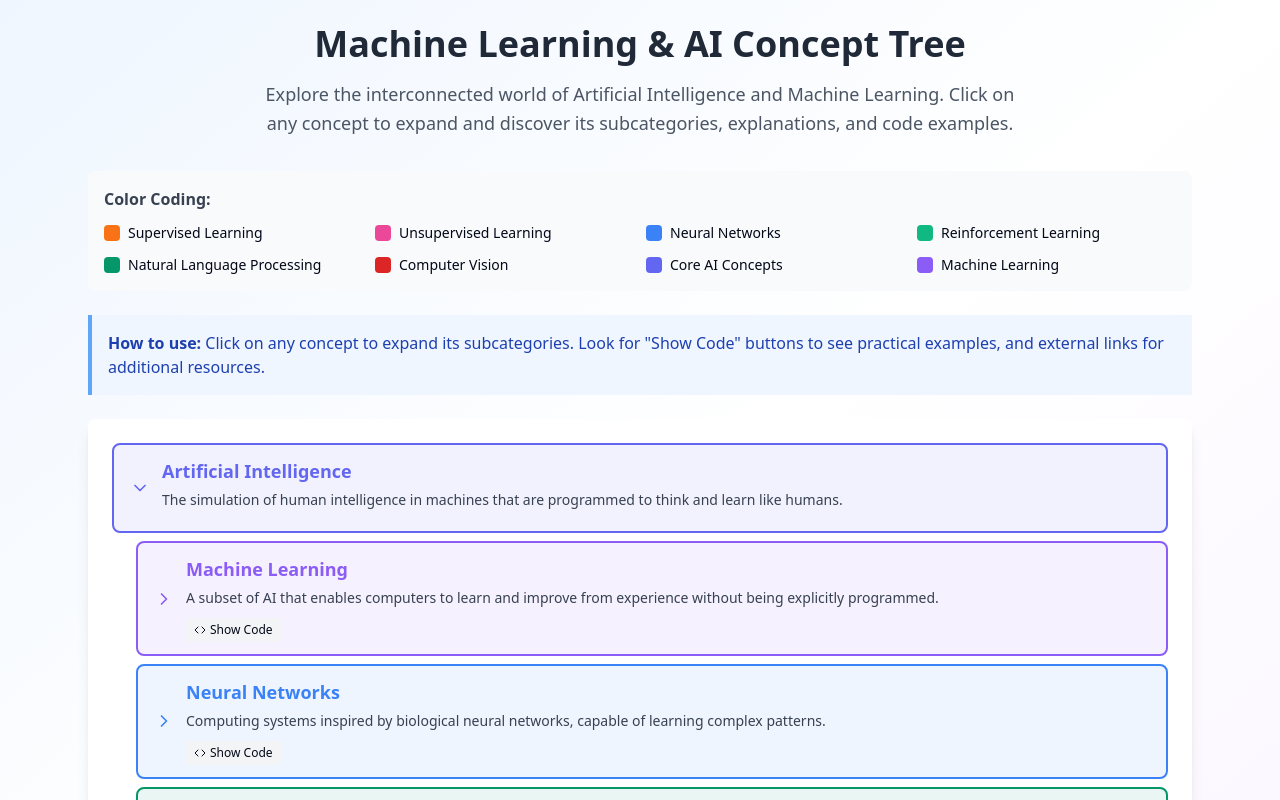
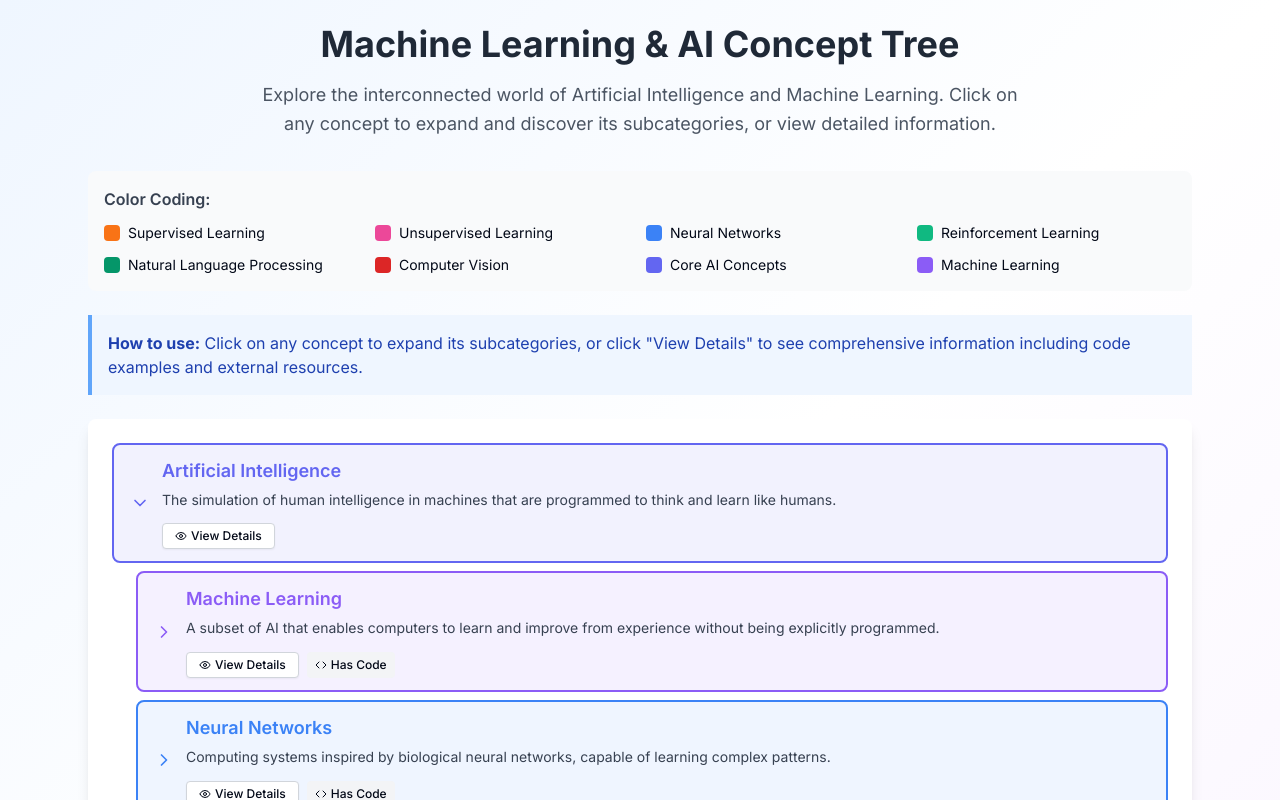
Before and after one commit to Vos88/ai-flow-explorer-guide, a React (Vite) app: page / in a window 1280 px wide. Both pictures are taken after a click on the element 640 px from the left and 487 px from the top of the page. Shown: the top 800 px of the page. Built offline with nearby package versions, Linux system fonts and the light colour scheme.

Commit message:
feat: Implement node content and navigation
Adds a content card for node details, smooth transitions, breadcrumb navigation, and animation effects.

```diff
--- /dev/null
+++ b/src/components/ConceptBreadcrumb.tsx
@@ -0,0 +1,40 @@
+
+import React from 'react';
+import { ChevronRight } from 'lucide-react';
+import { MLConcept } from '@/data/mlConceptsTree';
+
+interface ConceptBreadcrumbProps {
+  path: MLConcept[];
+  onNavigate: (index: number) => void;
+}
+
+export const ConceptBreadcrumb: React.FC<ConceptBreadcrumbProps> = ({ path, onNavigate }) => {
+  if (path.length <= 1) return null;
+
+  return (
+    <nav className="mb-6">
+      <ol className="flex items-center space-x-2 text-sm">
+        {path.map((concept, index) => (
+          <li key={concept.id} className="flex items-center">
+            {index > 0 && (
+              <ChevronRight size={14} className="text-gray-400 mx-2" />
+            )}
+            <button
+              onClick={() => onNavigate(index)}
+              className={`px-2 py-1 rounded transition-colors ${
+                index === path.length - 1
+                  ? 'text-gray-800 font-medium cursor-default'
+                  : 'text-gray-600 hover:text-gray-800 hover:bg-gray-100'
+              }`}
+              style={{
+                color: index === path.length - 1 ? concept.color : undefined
+              }}
+            >
+              {concept.title}
+            </button>
+          </li>
+        ))}
+      </ol>
+    </nav>
+  );
+};
--- /dev/null
+++ b/src/components/ConceptCard.tsx
@@ -0,0 +1,81 @@
+
+import React from 'react';
+import { ExternalLink, Code, ArrowLeft } from 'lucide-react';
+import { MLConcept } from '@/data/mlConceptsTree';
+import { Card, CardContent, CardHeader, CardTitle } from '@/components/ui/card';
+
+interface ConceptCardProps {
+  concept: MLConcept;
+  onBack: () => void;
+}
+
+export const ConceptCard: React.FC<ConceptCardProps> = ({ concept, onBack }) => {
+  return (
+    <div className="w-full max-w-4xl mx-auto">
+      {/* Back Button */}
+      <button
+        onClick={onBack}
+        className="flex items-center gap-2 mb-4 px-4 py-2 text-gray-600 hover:text-gray-800 hover:bg-gray-100 rounded-lg transition-colors"
+      >
+        <ArrowLeft size={16} />
+        Back to Tree
+      </button>
+
+      <Card className="shadow-lg">
+        <CardHeader
+          className="border-l-4"
+          style={{ borderLeftColor: concept.color }}
+        >
+          <CardTitle
+            className="text-2xl font-bold"
+            style={{ color: concept.color }}
+          >
+            {concept.title}
+          </CardTitle>
+        </CardHeader>
+
+        <CardContent className="space-y-6">
+          {/* Description */}
+          <div>
+            <h3 className="text-lg font-semibold mb-2 text-gray-800">Description</h3>
+            <p className="text-gray-700 leading-relaxed">{concept.description}</p>
+          </div>
+
+          {/* Code Example */}
+          {concept.codeExample && (
+            <div>
+              <h3 className="text-lg font-semibold mb-2 text-gray-800 flex items-center gap-2">
+                <Code size={18} />
+                Code Example
+              </h3>
+              <pre className="bg-gray-900 text-green-400 p-4 rounded-lg overflow-x-auto text-sm border">
+                <code>{concept.codeExample}</code>
+              </pre>
+            </div>
+          )}
+
+          {/* External Links */}
+          {concept.externalLinks && concept.externalLinks.length > 0 && (
+            <div>
+              <h3 className="text-lg font-semibold mb-2 text-gray-800">External Resources</h3>
+              <div className="space-y-2">
+                {concept.externalLinks.map((link, index) => (
+                  <a
+                    key={index}
+                    href={link.url}
+                    target="_blank"
+                    rel="noopener noreferrer"
+                    className="flex items-center gap-2 p-3 bg-blue-50 hover:bg-blue-100 rounded-lg border border-blue-200 transition-colors"
+                  >
+                    <ExternalLink size={16} className="text-blue-600" />
+                    <span className="text-blue-700 font-medium">{link.title}</span>
+                  </a>
+                ))}
+              </div>
+            </div>
+          )}
+        </CardContent>
+      </Card>
+    </div>
+  );
+};
--- a/src/components/ConceptNode.tsx
+++ b/src/components/ConceptNode.tsx
@@ -1,16 +1,16 @@
 
 import React, { useState } from 'react';
-import { ChevronDown, ChevronRight, Code, ExternalLink } from 'lucide-react';
+import { ChevronDown, ChevronRight, Code, ExternalLink, Eye } from 'lucide-react';
 import { MLConcept } from '@/data/mlConceptsTree';
 
 interface ConceptNodeProps {
   concept: MLConcept;
   level: number;
+  onViewDetails: (concept: MLConcept) => void;
 }
 
-export const ConceptNode: React.FC<ConceptNodeProps> = ({ concept, level }) => {
+export const ConceptNode: React.FC<ConceptNodeProps> = ({ concept, level, onViewDetails }) => {
   const [isExpanded, setIsExpanded] = useState(false);
-  const [showCode, setShowCode] = useState(false);
 
   const hasChildren = concept.children && concept.children.length > 0;
   const indent = level * 24;
@@ -21,11 +21,16 @@ export const ConceptNode: React.FC<ConceptNodeProps> = ({ concept, level }) => {
     }
   };
 
+  const handleViewDetails = (e: React.MouseEvent) => {
+    e.stopPropagation();
+    onViewDetails(concept);
+  };
+
   return (
     <div className="concept-node">
       {/* Main Node */}
       <div
-        className={`flex items-center py-3 px-4 rounded-lg border-2 mb-2 cursor-pointer transition-all duration-200 hover:shadow-md ${
+        className={`flex items-center py-3 px-4 rounded-lg border-2 mb-2 cursor-pointer transition-all duration-300 hover:shadow-md transform hover:scale-[1.01] ${
           hasChildren ? 'hover:scale-[1.02]' : ''
         }`}
         style={{
@@ -37,7 +42,7 @@ export const ConceptNode: React.FC<ConceptNodeProps> = ({ concept, level }) => {
       >
         {/* Expand/Collapse Icon */}
         {hasChildren && (
-          <div className="mr-3">
+          <div className="mr-3 transition-transform duration-200">
             {isExpanded ? (
               <ChevronDown size={20} style={{ color: concept.color }} />
             ) : (
@@ -59,60 +64,46 @@ export const ConceptNode: React.FC<ConceptNodeProps> = ({ concept, level }) => {
           </p>
 
           {/* Action Buttons */}
-          <div className="flex gap-2 mt-2">
+          <div className="flex gap-2 mt-3">
+            <button
+              onClick={handleViewDetails}
+              className="flex items-center gap-1 px-3 py-1 bg-white hover:bg-gray-50 rounded border border-gray-300 text-xs font-medium transition-colors shadow-sm"
+            >
+              <Eye size={12} />
+              View Details
+            </button>
+
             {concept.codeExample && (
-              <button
-                onClick={(e) => {
-                  e.stopPropagation();
-                  setShowCode(!showCode);
-                }}
-                className="flex items-center gap-1 px-2 py-1 bg-gray-100 hover:bg-gray-200 rounded text-xs font-medium"
-              >
+              <div className="flex items-center gap-1 px-2 py-1 bg-gray-100 rounded text-xs font-medium">
                 <Code size={12} />
-                {showCode ? 'Hide Code' : 'Show Code'}
-              </button>
+                Has Code
+              </div>
             )}
 
-            {concept.externalLinks && concept.externalLinks.map((link, index) => (
-              <a
-                key={index}
-                href={link.url}
-                target="_blank"
-                rel="noopener noreferrer"
-                onClick={(e) => e.stopPropagation()}
-                className="flex items-center gap-1 px-2 py-1 bg-blue-100 hover:bg-blue-200 rounded text-xs font-medium text-blue-700"
-              >
+            {concept.externalLinks && concept.externalLinks.length > 0 && (
+              <div className="flex items-center gap-1 px-2 py-1 bg-blue-100 rounded text-xs font-medium text-blue-700">
                 <ExternalLink size={12} />
-                {link.title}
-              </a>
-            ))}
+                {concept.externalLinks.length} Link{concept.externalLinks.length > 1 ? 's' : ''}
+              </div>
+            )}
           </div>
         </div>
       </div>
 
-      {/* Code Example */}
-      {showCode && concept.codeExample && (
+      {/* Child Nodes with Animation */}
+      {isExpanded && hasChildren && (
         <div
-          className="mb-4 rounded-lg border-l-4"
+          className="child-nodes animate-fade-in origin-center"
           style={{
-            marginLeft: `${indent + 24}px`,
-            borderLeftColor: concept.color
+            animation: 'fadeInScale 400ms ease-in-out'
           }}
         >
-          <pre className="bg-gray-900 text-green-400 p-4 rounded-r-lg overflow-x-auto text-sm">
-            <code>{concept.codeExample}</code>
-          </pre>
-        </div>
-      )}
-
-      {/* Child Nodes */}
-      {isExpanded && hasChildren && (
-        <div className="child-nodes">
           {concept.children!.map((child) => (
             <ConceptNode
               key={child.id}
               concept={child}
               level={level + 1}
+              onViewDetails={onViewDetails}
             />
           ))}
         </div>
--- a/src/components/MLConceptTree.tsx
+++ b/src/components/MLConceptTree.tsx
@@ -1,9 +1,51 @@
 
-import React from 'react';
+import React, { useState } from 'react';
 import { ConceptNode } from './ConceptNode';
-import { mlConceptsTree } from '@/data/mlConceptsTree';
+import { ConceptCard } from './ConceptCard';
+import { ConceptBreadcrumb } from './ConceptBreadcrumb';
+import { mlConceptsTree, MLConcept } from '@/data/mlConceptsTree';
 
 export const MLConceptTree: React.FC = () => {
+  const [selectedConcept, setSelectedConcept] = useState<MLConcept | null>(null);
+  const [navigationPath, setNavigationPath] = useState<MLConcept[]>([mlConceptsTree]);
+
+  const handleViewDetails = (concept: MLConcept) => {
+    setSelectedConcept(concept);
+
+    // Build navigation path to this concept
+    const path = findPathToConcept(mlConceptsTree, concept.id);
+    if (path) {
+      setNavigationPath(path);
+    }
+  };
+
+  const handleBackToTree = () => {
+    setSelectedConcept(null);
+  };
+
+  const handleBreadcrumbNavigate = (index: number) => {
+    setNavigationPath(navigationPath.slice(0, index + 1));
+    setSelectedConcept(null);
+  };
+
+  // Helper function to find path to a concept
+  const findPathToConcept = (root: MLConcept, targetId: string, currentPath: MLConcept[] = []): MLConcept[] | null => {
+    const newPath = [...currentPath, root];
+
+    if (root.id === targetId) {
+      return newPath;
+    }
+
+    if (root.children) {
+      for (const child of root.children) {
+        const result = findPathToConcept(child, targetId, newPath);
+        if (result) return result;
+      }
+    }
+
+    return null;
+  };
+
   return (
     <div className="max-w-6xl mx-auto p-6">
       {/* Header */}
@@ -13,10 +55,26 @@ export const MLConceptTree: React.FC = () => {
         </h1>
         <p className="text-lg text-gray-600 max-w-3xl mx-auto leading-relaxed">
           Explore the interconnected world of Artificial Intelligence and Machine Learning.
-          Click on any concept to expand and discover its subcategories, explanations, and code examples.
+          Click on any concept to expand and discover its subcategories, or view detailed information.
         </p>
       </div>
 
+      {/* Breadcrumb Navigation */}
+      <ConceptBreadcrumb
+        path={navigationPath}
+        onNavigate={handleBreadcrumbNavigate}
+      />
+
+      {selectedConcept ? (
+        /* Detailed View */
+        <div className="animate-fade-in">
+          <ConceptCard
+            concept={selectedConcept}
+            onBack={handleBackToTree}
+          />
+        </div>
+      ) : (
+        <>
           {/* Legend */}
           <div className="bg-gray-50 rounded-lg p-4 mb-6">
             <h3 className="font-semibold text-gray-700 mb-3">Color Coding:</h3>
@@ -59,15 +117,21 @@ export const MLConceptTree: React.FC = () => {
           {/* Instructions */}
           <div className="bg-blue-50 border-l-4 border-blue-400 p-4 mb-6">
             <p className="text-blue-800">
-          <strong>How to use:</strong> Click on any concept to expand its subcategories.
-          Look for "Show Code" buttons to see practical examples, and external links for additional resources.
+              <strong>How to use:</strong> Click on any concept to expand its subcategories, or click "View Details"
+              to see comprehensive information including code examples and external resources.
             </p>
           </div>
 
           {/* Tree Visualization */}
           <div className="bg-white rounded-lg shadow-lg p-6">
-        <ConceptNode concept={mlConceptsTree} level={0} />
+            <ConceptNode
+              concept={navigationPath[navigationPath.length - 1]}
+              level={0}
+              onViewDetails={handleViewDetails}
+            />
           </div>
+        </>
+      )}
 
       {/* Footer */}
       <div className="text-center mt-8 text-gray-500 text-sm">
--- a/src/index.css
+++ b/src/index.css
@@ -1,96 +1,63 @@
+
+@import url("https://fonts.googleapis.com/css2?family=Inter:wght@400;500;600;700&display=swap");
 @tailwind base;
 @tailwind components;
 @tailwind utilities;
-
-/* Definition of the design system. All colors, gradients, fonts, etc should be defined here.
-All colors MUST be HSL.
-*/
 
 @layer base {
   :root {
     --background: 0 0% 100%;
     --foreground: 222.2 84% 4.9%;
-
     --card: 0 0% 100%;
     --card-foreground: 222.2 84% 4.9%;
-
     --popover: 0 0% 100%;
     --popover-foreground: 222.2 84% 4.9%;
-
     --primary: 222.2 47.4% 11.2%;
     --primary-foreground: 210 40% 98%;
-
-    --secondary: 210 40% 96.1%;
-    --secondary-foreground: 222.2 47.4% 11.2%;
-
-    --muted: 210 40% 96.1%;
+    --secondary: 210 40% 96%;
+    --secondary-foreground: 222.2 84% 4.9%;
+    --muted: 210 40% 96%;
     --muted-foreground: 215.4 16.3% 46.9%;
-
-    --accent: 210 40% 96.1%;
-    --accent-foreground: 222.2 47.4% 11.2%;
-
+    --accent: 210 40% 96%;
+    --accent-foreground: 222.2 84% 4.9%;
     --destructive: 0 84.2% 60.2%;
     --destructive-foreground: 210 40% 98%;
-
     --border: 214.3 31.8% 91.4%;
     --input: 214.3 31.8% 91.4%;
     --ring: 222.2 84% 4.9%;
-
+    --chart-1: 12 76% 61%;
+    --chart-2: 173 58% 39%;
+    --chart-3: 197 37% 24%;
+    --chart-4: 43 74% 66%;
+    --chart-5: 27 87% 67%;
     --radius: 0.5rem;
-
-    --sidebar-background: 0 0% 98%;
-
-    --sidebar-foreground: 240 5.3% 26.1%;
-
-    --sidebar-primary: 240 5.9% 10%;
-
-    --sidebar-primary-foreground: 0 0% 98%;
-
-    --sidebar-accent: 240 4.8% 95.9%;
-
-    --sidebar-accent-foreground: 240 5.9% 10%;
-
-    --sidebar-border: 220 13% 91%;
-
-    --sidebar-ring: 217.2 91.2% 59.8%;
   }
 
   .dark {
     --background: 222.2 84% 4.9%;
     --foreground: 210 40% 98%;
-
     --card: 222.2 84% 4.9%;
     --card-foreground: 210 40% 98%;
-
     --popover: 222.2 84% 4.9%;
     --popover-foreground: 210 40% 98%;
-
     --primary: 210 40% 98%;
     --primary-foreground: 222.2 47.4% 11.2%;
-
     --secondary: 217.2 32.6% 17.5%;
     --secondary-foreground: 210 40% 98%;
-
     --muted: 217.2 32.6% 17.5%;
     --muted-foreground: 215 20.2% 65.1%;
-
     --accent: 217.2 32.6% 17.5%;
     --accent-foreground: 210 40% 98%;
-
     --destructive: 0 62.8% 30.6%;
     --destructive-foreground: 210 40% 98%;
-
     --border: 217.2 32.6% 17.5%;
     --input: 217.2 32.6% 17.5%;
     --ring: 212.7 26.8% 83.9%;
-    --sidebar-background: 240 5.9% 10%;
-    --sidebar-foreground: 240 4.8% 95.9%;
-    --sidebar-primary: 224.3 76.3% 48%;
-    --sidebar-primary-foreground: 0 0% 100%;
-    --sidebar-accent: 240 3.7% 15.9%;
-    --sidebar-accent-foreground: 240 4.8% 95.9%;
-    --sidebar-border: 240 3.7% 15.9%;
-    --sidebar-ring: 217.2 91.2% 59.8%;
+    --chart-1: 220 70% 50%;
+    --chart-2: 160 60% 45%;
+    --chart-3: 30 80% 55%;
+    --chart-4: 280 65% 60%;
+    --chart-5: 340 75% 55%;
   }
 }
 
@@ -98,8 +65,42 @@ All colors MUST be HSL.
   * {
     @apply border-border;
   }
-
   body {
     @apply bg-background text-foreground;
+    font-family: "Inter", sans-serif;
   }
 }
+
+/* Custom animations for concept tree */
+@keyframes fadeInScale {
+  0% {
+    opacity: 0;
+    transform: scale(0.95) translateY(10px);
+  }
+  100% {
+    opacity: 1;
+    transform: scale(1) translateY(0);
+  }
+}
+
+@keyframes fadeIn {
+  0% {
+    opacity: 0;
+    transform: translateY(20px);
+  }
+  100% {
+    opacity: 1;
+    transform: translateY(0);
+  }
+}
+
+.animate-fade-in {
+  animation: fadeIn 400ms ease-in-out;
+}
+
+@media (prefers-reduced-motion: reduce) {
+  .animate-fade-in,
+  .child-nodes {
+    animation: none;
+  }
+}
```
Lines whose indentation alone changed are shown as unchanged.
